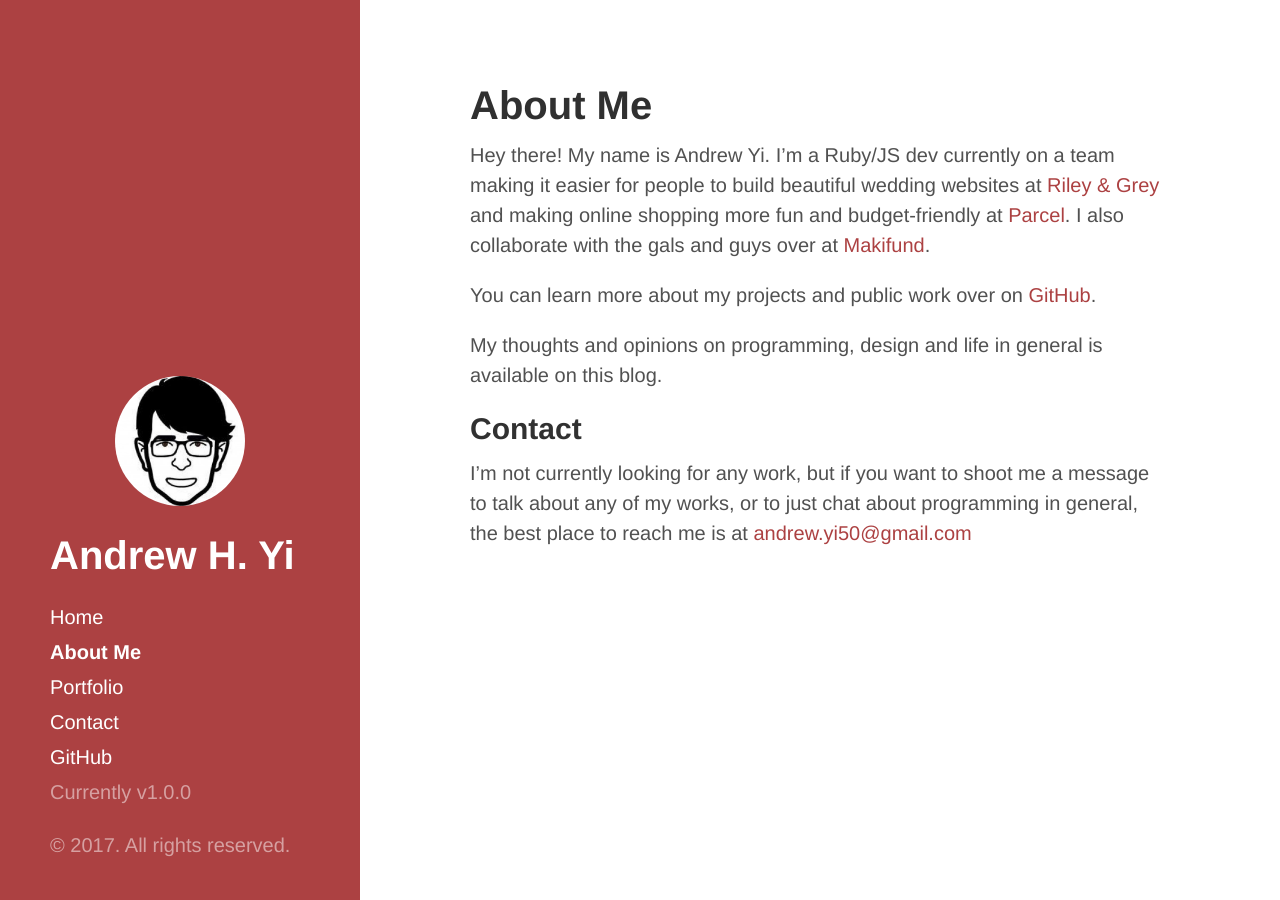
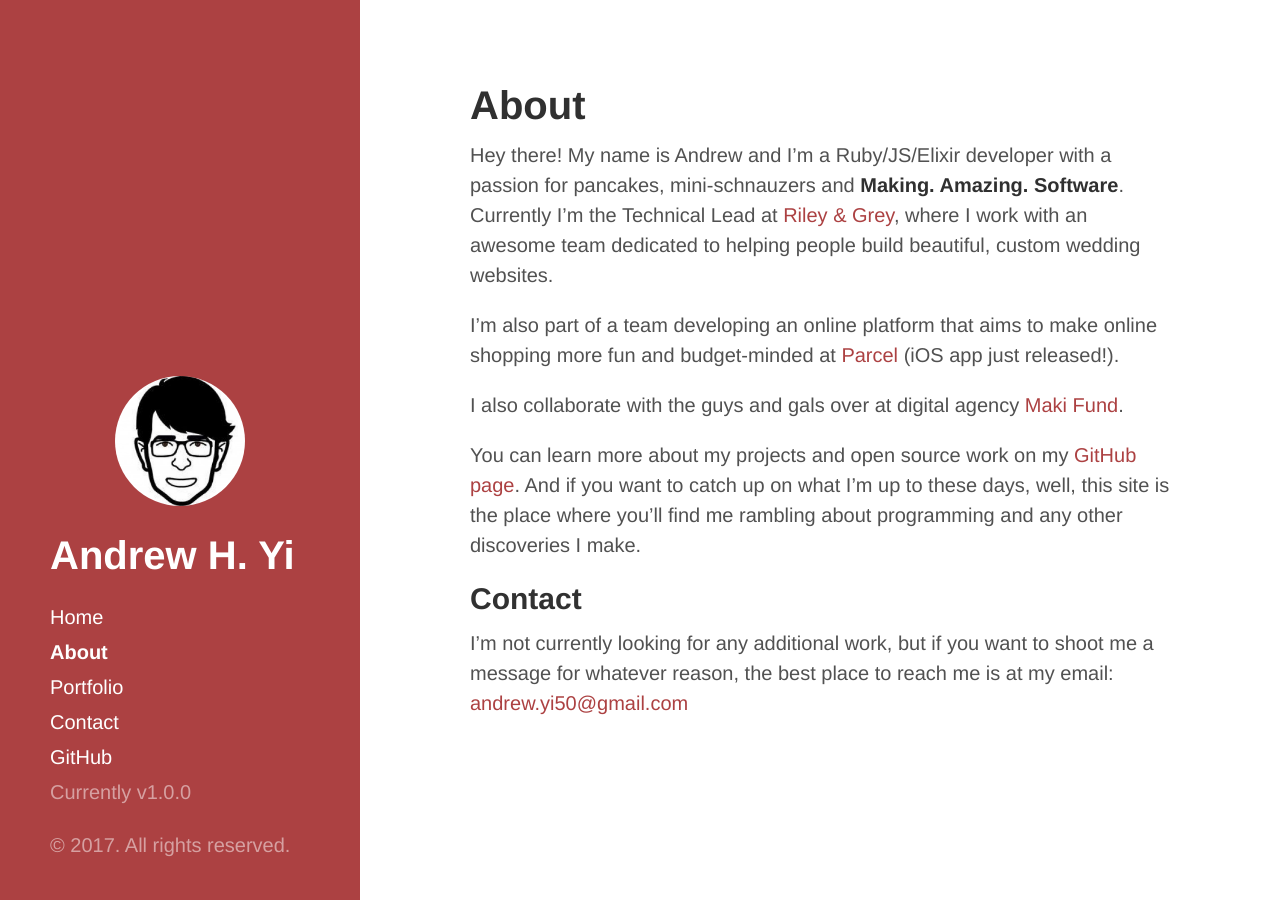
Before and after one commit to AndrewHYi/andrewhyi.github.io, a Jekyll site: the page built from about.md, in a window 1280 px wide. Built offline with Jekyll 4.4.1, drawn with Linux system fonts in a browser that asks for light colours.

Commit message:
Update about page
Update about page

```diff
--- a/about.md
+++ b/about.md
@@ -1,14 +1,25 @@
 ---
 layout: page
-title: About Me
+title: About
 ---
 
-Hey there! My name is Andrew Yi. I'm a Ruby/JS dev currently on a team making it easier for people to build beautiful wedding websites at [Riley & Grey](https://www.rileygrey.com){:target="_blank"} and making online shopping more fun and budget-friendly at [Parcel](https://www.thisisparcel.com){:target="_blank"}. I also collaborate with the gals and guys over at [Makifund](http://www.makifund.com).
+Hey there! My name is Andrew and I'm a Ruby/JS/Elixir developer with a passion for pancakes,
+mini-schnauzers and **Making. Amazing. Software**. Currently I'm the Technical Lead at
+[Riley & Grey](https://www.rileygrey.com){:target="_blank"}, where I work with an awesome team
+dedicated to helping people build beautiful, custom  wedding websites.
 
-You can learn more about my projects and public work over on [GitHub](https://github.com/AndrewHYi).
+I'm also part of a team developing an online platform that aims to make online shopping more fun
+and budget-minded at [Parcel](https://www.thisisparcel.com){:target="_blank"} (iOS app just
+released!).
 
-My thoughts and opinions on programming, design and life in general is available on this blog.
+I also collaborate with the guys and gals over at digital agency
+[Maki Fund](http://www.makifund.com).
+
+You can learn more about my projects and open source work on my [GitHub page](https://github.com/AndrewHYi).
+And if you want to catch up on what I'm up to these days, well, this site is the place where you'll
+find me rambling about programming and any other discoveries I make.
 
 ## Contact
 
-I'm not currently looking for any work, but if you want to shoot me a message to talk about any of my works, or to just chat about programming in general, the best place to reach me is at [andrew.yi50@gmail.com](mailto:andrew.yi50@gmail.com)
+I'm not currently looking for any additional work, but if you want to shoot me a message for whatever reason,
+the best place to reach me is at my email: [andrew.yi50@gmail.com](mailto:andrew.yi50@gmail.com)
```
